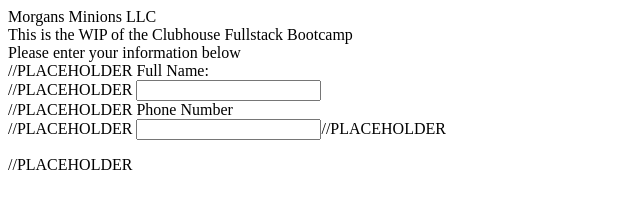
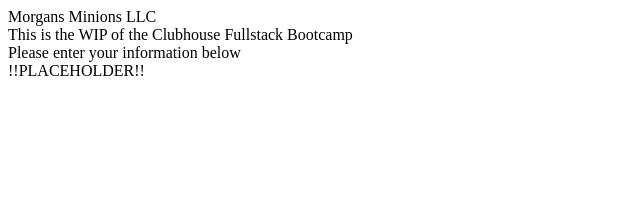
Before and after one commit to theClubhouse-Augusta/group-node-act, a plain HTML site: page index.html in a window 1280 px wide. Shown: the whole page, without its empty margins (0-640 px from the left). Drawn offline with Linux system fonts and the light colour scheme.

Commit message:
HTML-Index-Base-3

```diff
--- a/index.html
+++ b/index.html
@@ -8,12 +8,9 @@
                     <div class="item">Morgans Minions LLC</div>
                     <div class="item"> This is the WIP of the Clubhouse Fullstack Bootcamp</div>
                     <div class="item">Please enter your information below</div>
-                    <form>//PLACEHOLDER
-                        Full Name:<br> //PLACEHOLDER
-                        <input type="text" name="fullName"><br>//PLACEHOLDER
-                        Phone Number<br>//PLACEHOLDER
-                        <input type="text" name="phoneNumber">//PLACEHOLDER
-                    </form>//PLACEHOLDER
+                    <form>
+
+                   !!PLACEHOLDER!!
 
                     </form>
                   </div>
```
